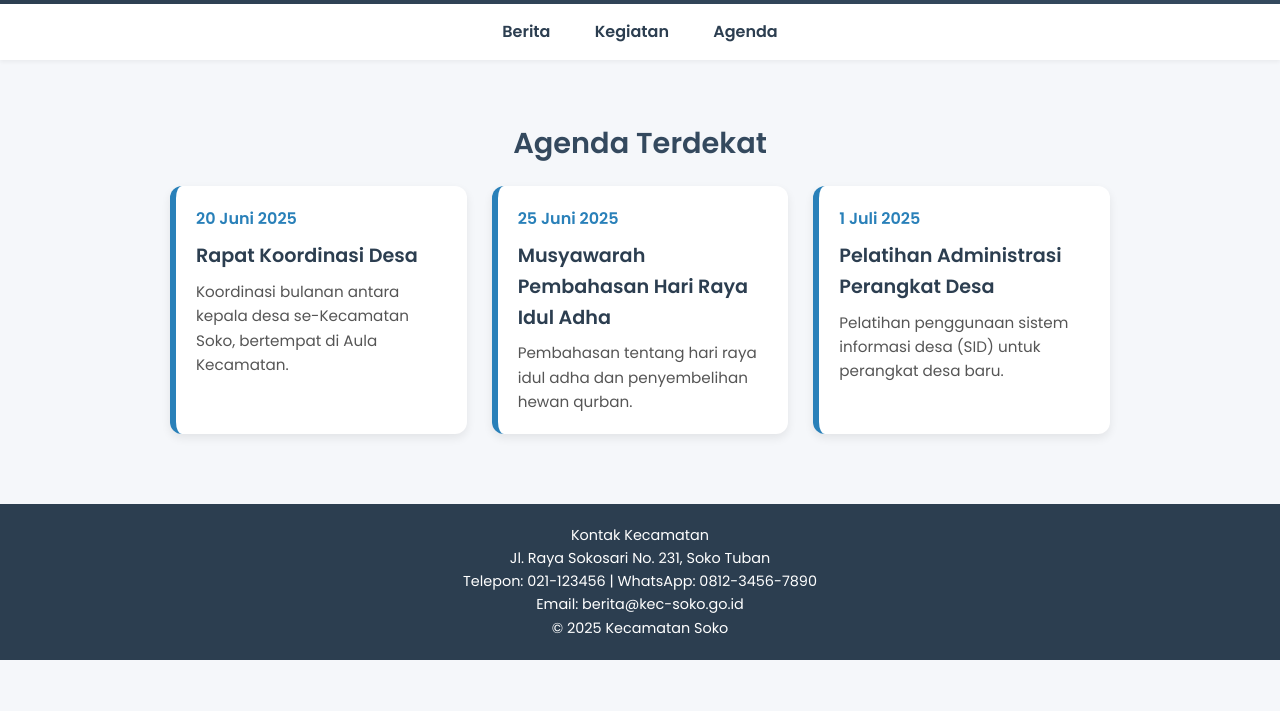
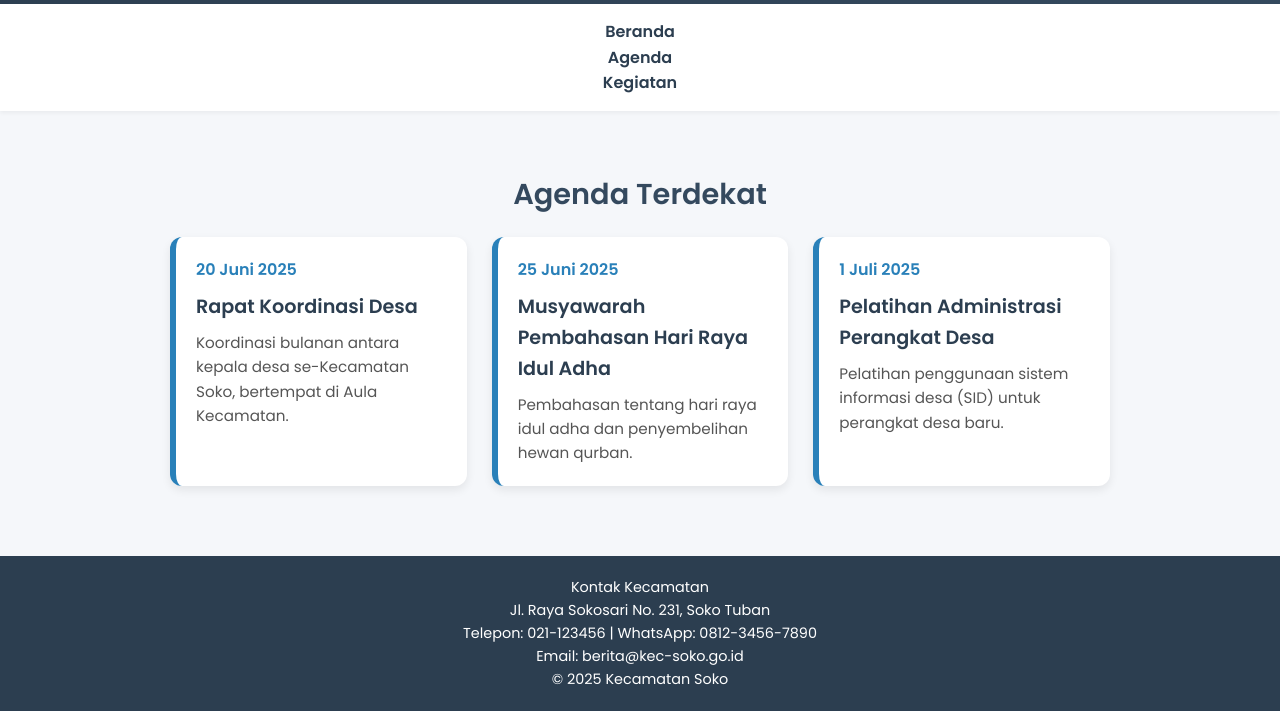
Before and after one commit to aulita/berita-soko, a plain HTML site: page agenda.html in a window 1280 px wide. Shown: the part 131-842 px from the top of the page. Before the commit the page ends 800 px from the top, so only its background shows below. Drawn offline with Linux system fonts and the light colour scheme.

Commit message:
Update agenda.html

```diff
--- a/agenda.html
+++ b/agenda.html
@@ -222,12 +222,13 @@
 
   <nav>
   <div class="menu-toggle" onclick="toggleMenu()">☰</div>
-  <div class="nav-links" id="navLinks">
-    <a href="index.html">Berita</a>
-    <a href="kegiatan.html">Kegiatan</a>
-    <a href="agenda.html">Agenda</a>
-  </div>
+  <ul id="navLinks" class="nav-links">
+    <li><a href="index.html">Beranda</a></li>
+    <li><a href="agenda.html">Agenda</a></li>
+    <li><a href="kegiatan.html">Kegiatan</a></li>
+  </ul>
 </nav>
+
 
 
   <section>
```
